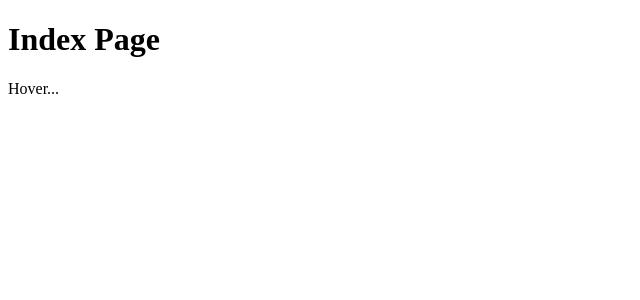
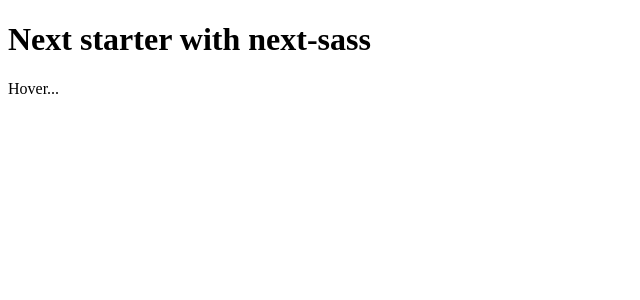
Before and after one commit to romannmk/next-starter, a Next.js app: page / in a window 1280 px wide. Shown: the top 300 px of the page, without its empty margins (0-640 px from the left). Built offline with nearby package versions, Linux system fonts and the light colour scheme.

Commit message:
Update page

```diff
--- a/pages/index.tsx
+++ b/pages/index.tsx
@@ -1,5 +1,5 @@
 import Page from '../components/Page'
 
 export default () => {
-  return <Page title="Index Page" />
+  return <Page title="Next starter with next-sass" />
 }
```
